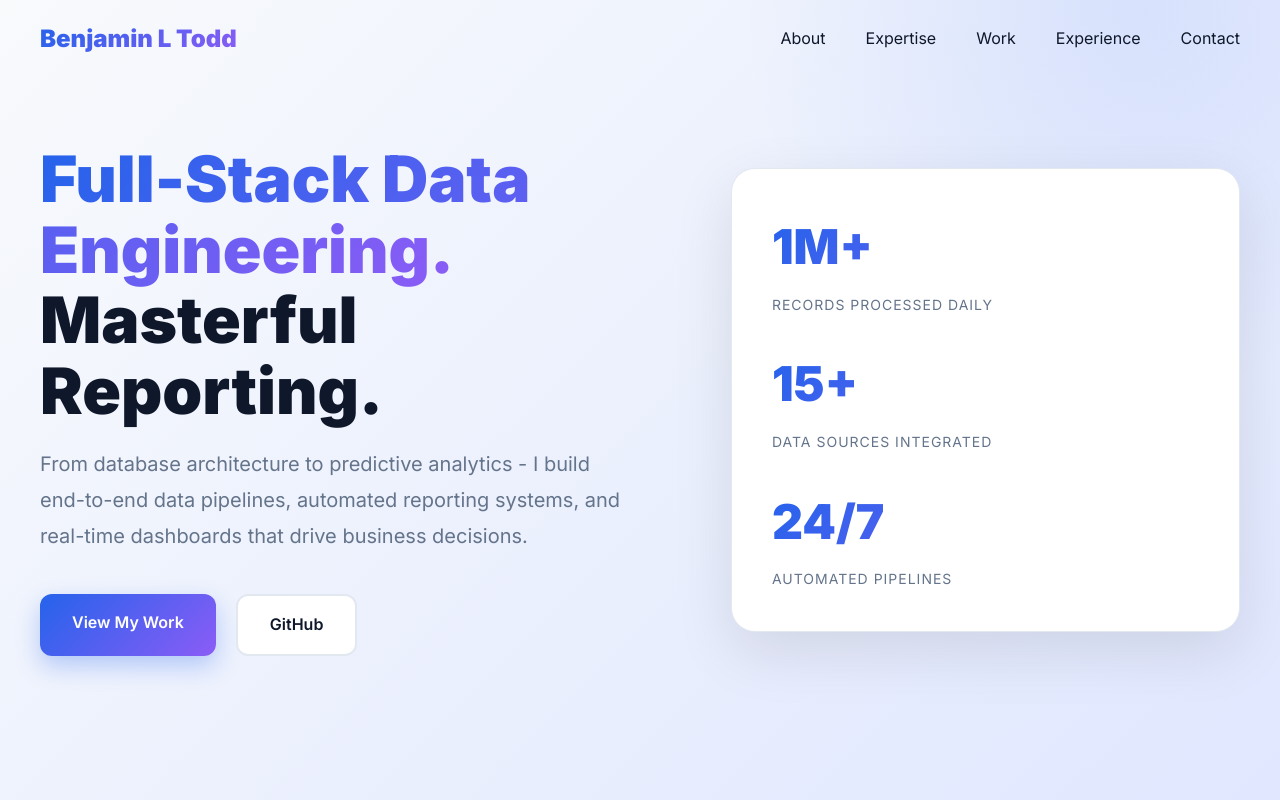
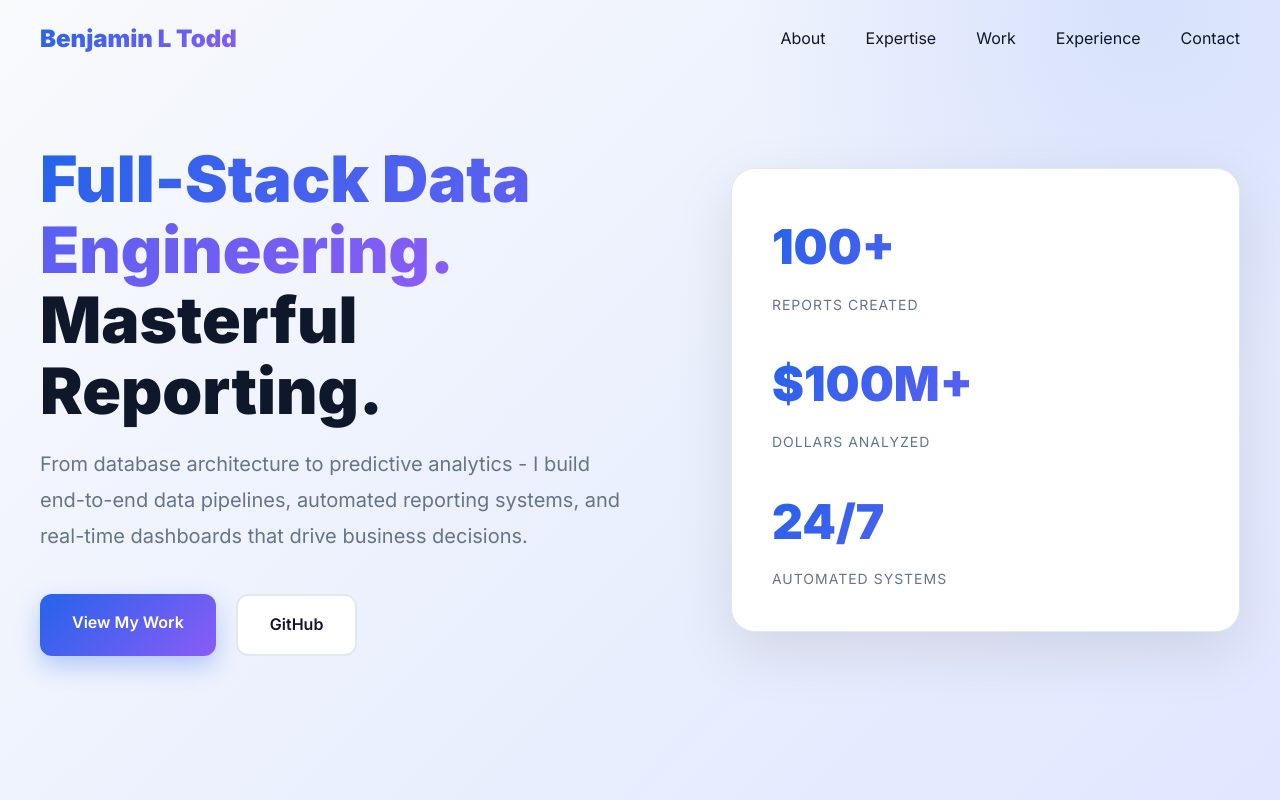
Before and after one commit to bentodd1/bentodd1, a plain HTML site: page index.html in a window 1280 px wide. Shown: the top 800 px of the page. Drawn offline with Linux system fonts and the light colour scheme.

Commit message:
Update hero metrics to showcase business impact

```diff
--- a/index.html
+++ b/index.html
@@ -41,16 +41,16 @@
             <div class="hero-visual">
                 <div class="data-card">
                     <div class="metric">
-                        <span class="metric-value">1M+</span>
-                        <span class="metric-label">Records Processed Daily</span>
+                        <span class="metric-value">100+</span>
+                        <span class="metric-label">Reports Created</span>
                     </div>
                     <div class="metric">
-                        <span class="metric-value">15+</span>
-                        <span class="metric-label">Data Sources Integrated</span>
+                        <span class="metric-value">$100M+</span>
+                        <span class="metric-label">Dollars Analyzed</span>
                     </div>
                     <div class="metric">
                         <span class="metric-value">24/7</span>
-                        <span class="metric-label">Automated Pipelines</span>
+                        <span class="metric-label">Automated Systems</span>
                     </div>
                 </div>
             </div>
```
